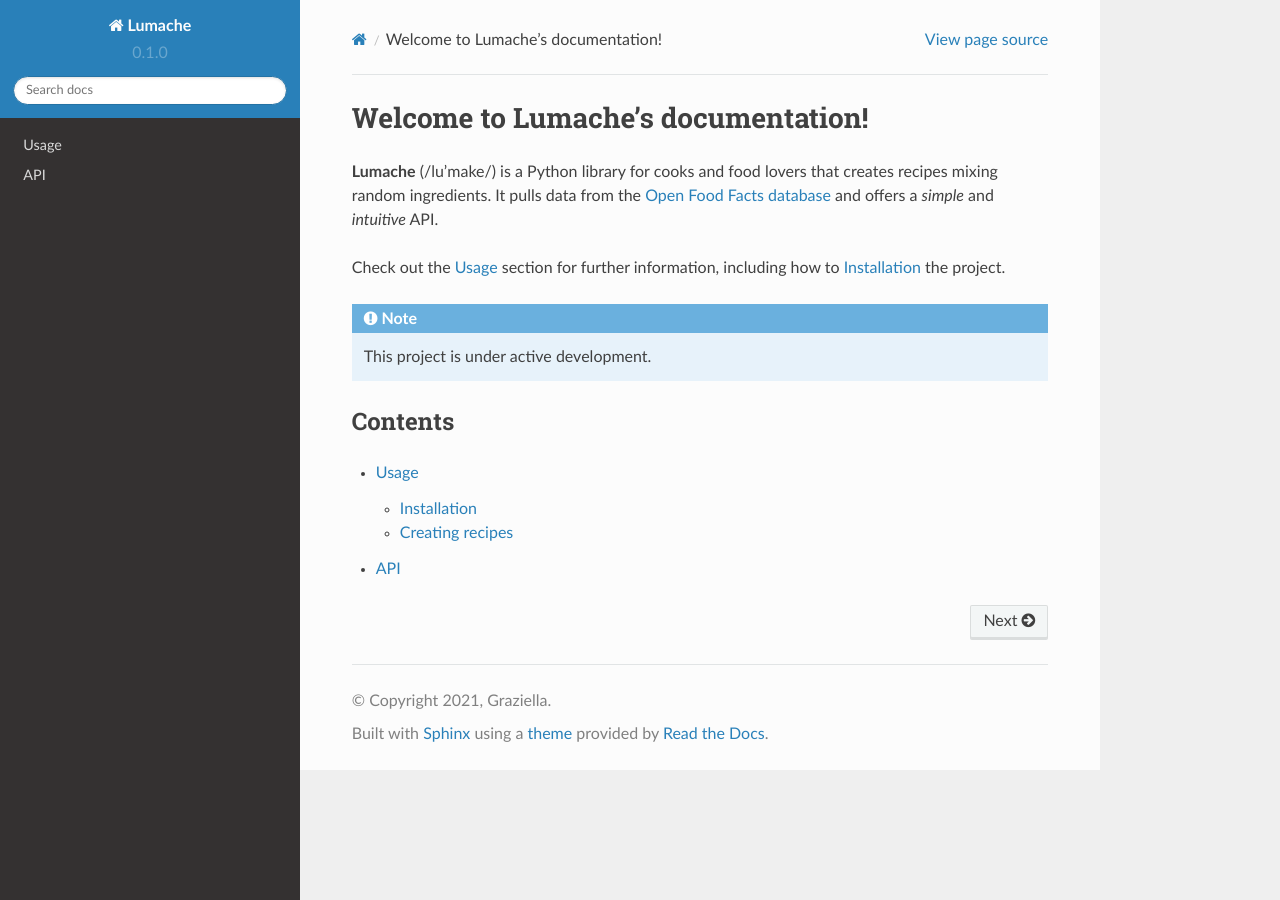
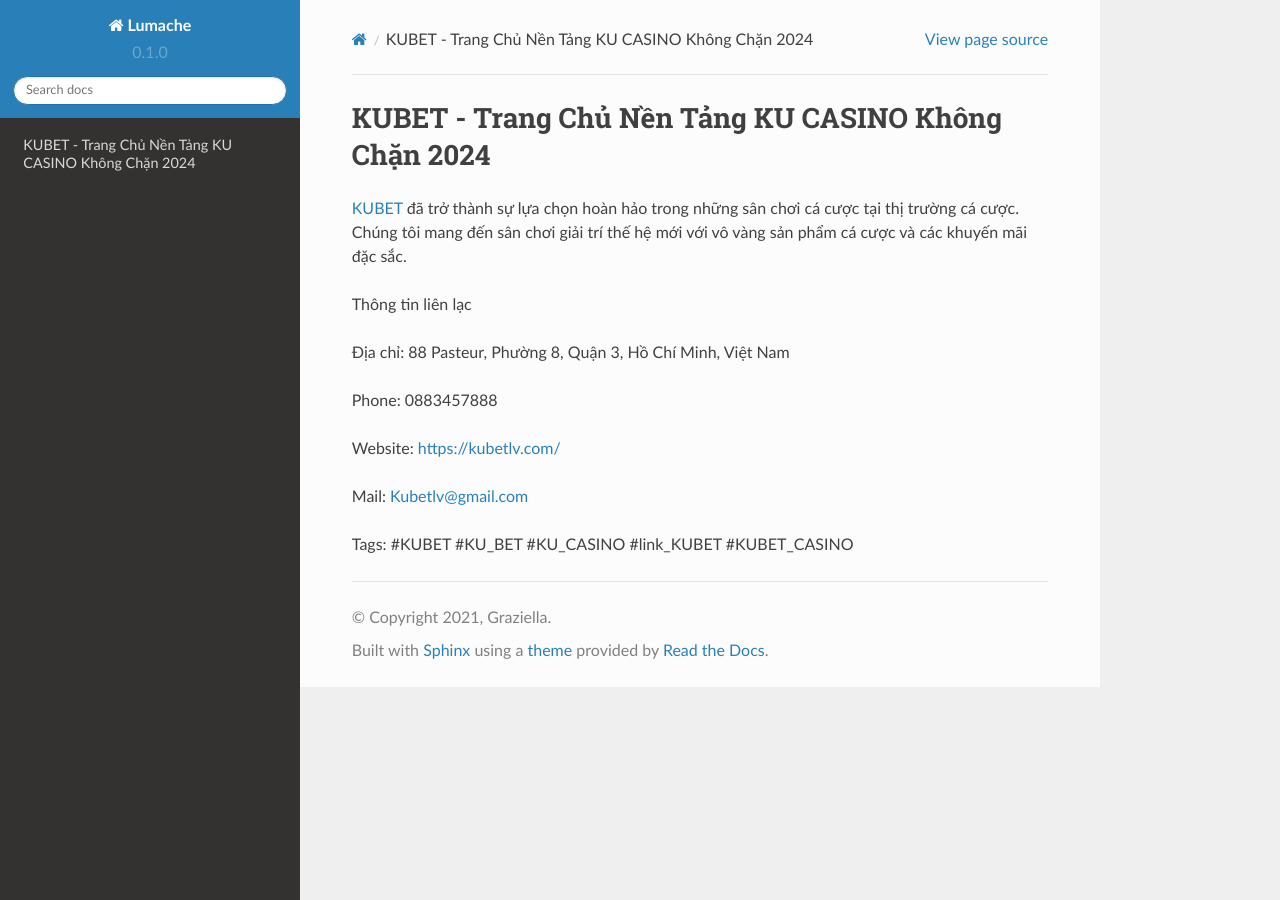
Before and after one commit to antonniotrombeta/kubetlv, a Sphinx documentation site: the page built from docs/source/index.rst, in a window 1280 px wide. Built offline with Sphinx 7.4.7 and the Read the Docs theme 2.0.0, drawn with Linux system fonts in a browser that asks for light colours.

Commit message:
Update index.rst

```diff
--- a/docs/source/index.rst
+++ b/docs/source/index.rst
@@ -1,22 +1,16 @@
-Welcome to Lumache's documentation!
+KUBET - Trang Chủ Nền Tảng KU CASINO Không Chặn 2024
 ===================================
 
-**Lumache** (/lu'make/) is a Python library for cooks and food lovers
-that creates recipes mixing random ingredients.
-It pulls data from the `Open Food Facts database <https://world.openfoodfacts.org/>`_
-and offers a *simple* and *intuitive* API.
+`KUBET <https://kubetlv.com/>`_ đã trở thành sự lựa chọn hoàn hảo trong những sân chơi cá cược tại thị trường cá cược. Chúng tôi mang đến sân chơi giải trí thế hệ mới với vô vàng sản phẩm cá cược và các khuyến mãi đặc sắc.
 
-Check out the :doc:`usage` section for further information, including
-how to :ref:`installation` the project.
+Thông tin liên lạc
 
-.. note::
+Địa chỉ: 88 Pasteur, Phường 8, Quận 3, Hồ Chí Minh, Việt Nam
 
-   This project is under active development.
+Phone: 0883457888
 
-Contents
---------
+Website: https://kubetlv.com/
 
-.. toctree::
+Mail: Kubetlv@gmail.com
 
-   usage
-   api
+Tags: #KUBET #KU_BET #KU_CASINO #link_KUBET #KUBET_CASINO
```
